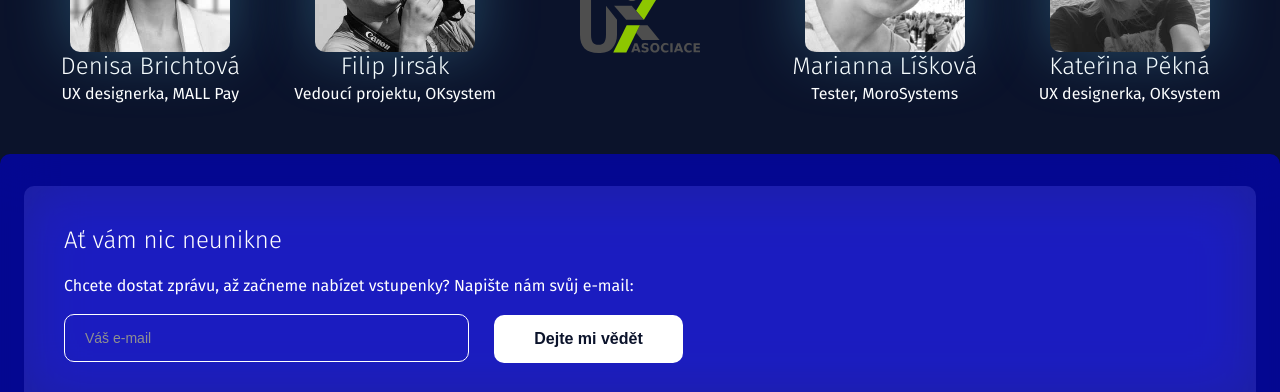
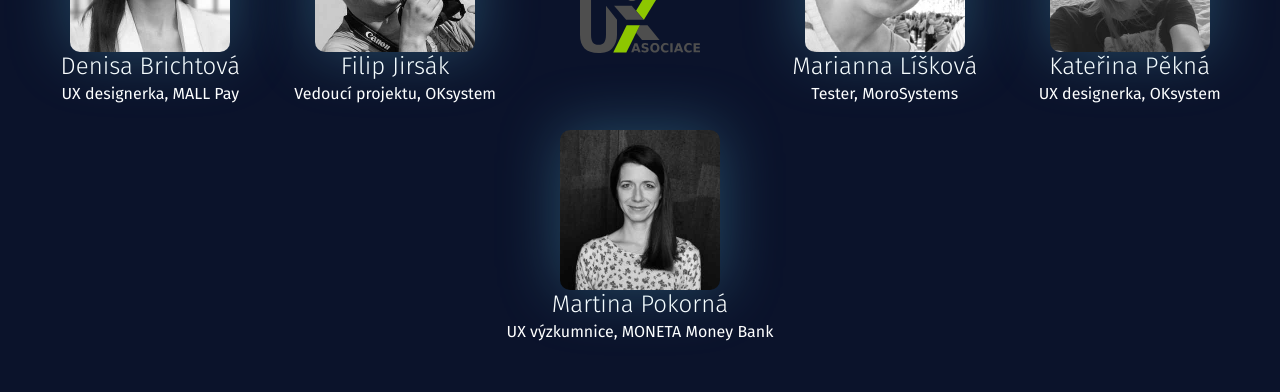
Before and after one commit to wud-cz/wud-2020, a plain HTML site: page src/main/html/index.html in a window 1280 px wide. Shown: the part 1580-1972 px from the top of the page. Drawn offline with nearby package versions, Linux system fonts and the light colour scheme; files that its build step writes are made by us from their sources.

Commit message:
Martina se vrací mezi organizátory.

```diff
--- a/src/main/html/index.html
+++ b/src/main/html/index.html
@@ -117,6 +117,13 @@
                         <p>UX designerka, OKsystem</p>
                     </figcaption>
                 </figure>
+                <figure style="order: 7">
+                    <img  src="/image/people/martina.jpg" srcset="/image/people/martina-sm.jpg 80w, /image/people/martina-2x.jpg 320w" alt="Martina Pokorná"/>
+                    <figcaption>
+                        <h4>Martina Pokorná</h4>
+                        <p>UX výzkumnice, MONETA Money Bank</p>
+                    </figcaption>
+                </figure>
                 <div class="organization">
                     <div>Český WUD pořádá</div>
                     <div><a href="http://www.asociaceux.cz"><img src="/image/asociace-ux.svg" title="Asociace UX" alt="Asociace UX"/></a></div>
```
Also changed, not shown: src/main/image/people/martina-2x.jpg (added), src/main/image/people/martina-sm.jpg (added), src/main/image/people/martina.jpg (added).
